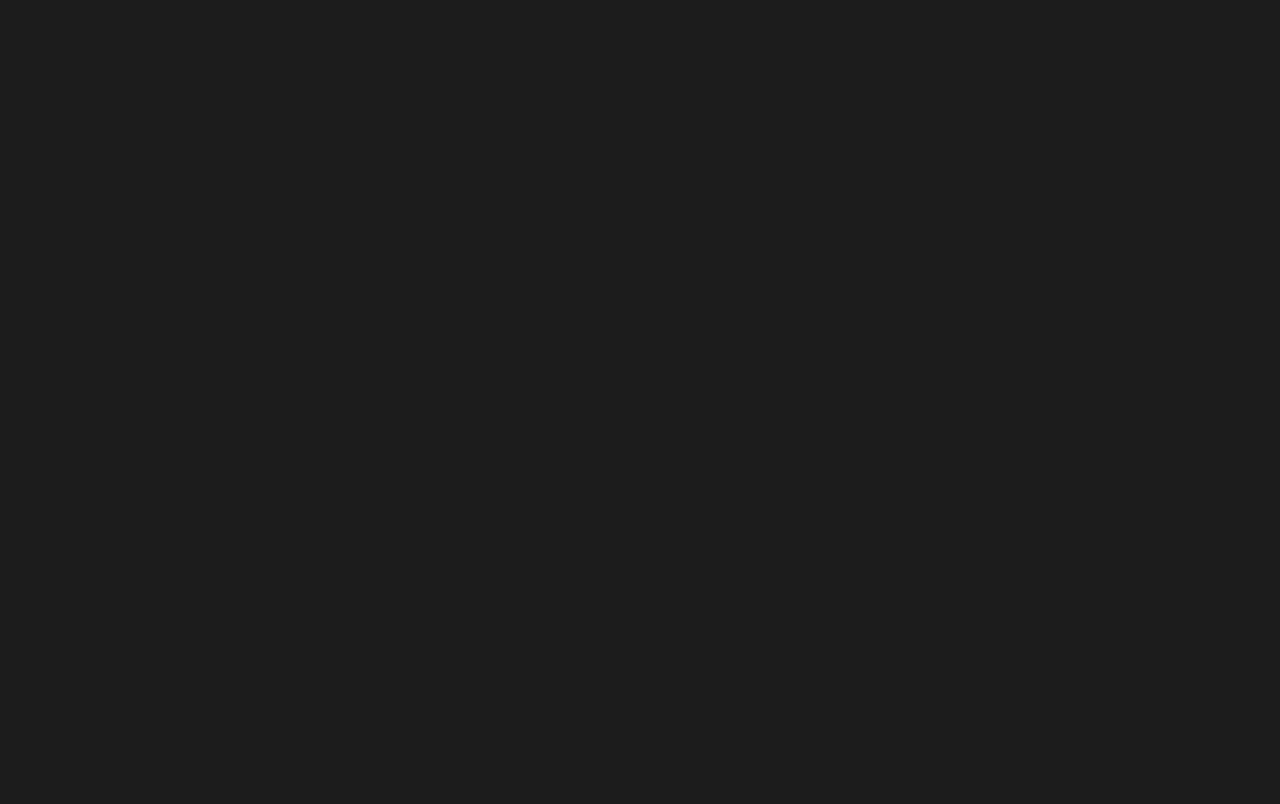
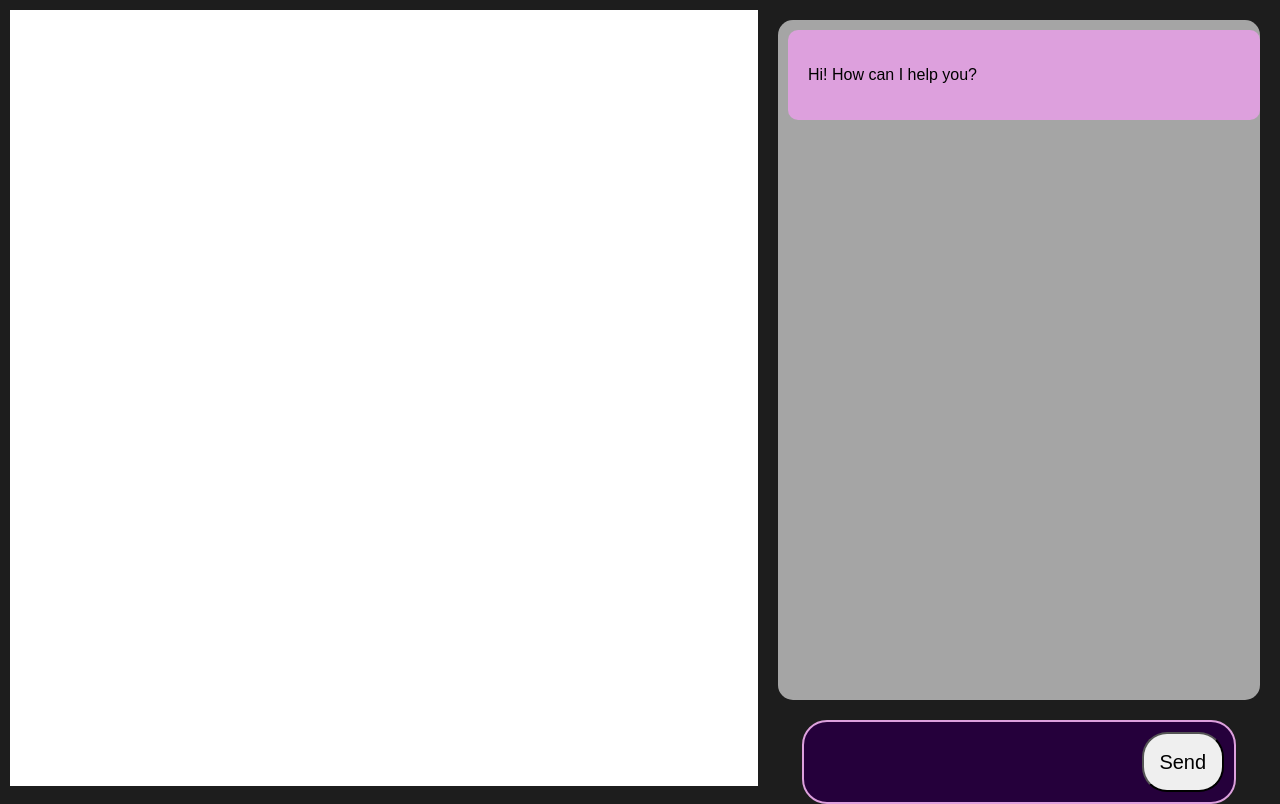
Before and after one commit to Pandava-SIH/Frontend, a React (Vite) app: page /playground in a window 1280 px wide. Before the commit this address had no page. Built offline with nearby package versions, Linux system fonts and the light colour scheme; no server answers.

Commit message:
added playground

```diff
--- a/src/App.jsx
+++ b/src/App.jsx
@@ -4,8 +4,11 @@ import {Route, Routes, BrowserRouter as Router} from "react-router-dom"
 import Assistance from './Pages/Assistance'
 import Guidance from './Pages/Guidance'
 import Generator from './Pages/Generator'
+import { useState } from 'react'
+import Playground from './Pages/Playground'
 
 function App() {
+  const [api, setApi] = useState("");
   return (
     <>
       <Router>
@@ -13,7 +16,8 @@ function App() {
           <Route path='/' Component={Home}/>
           <Route path='/assistance' Component={Assistance} />
           <Route path='/guidance' Component={Guidance}/>
-          <Route path='/generation' Component={Generator}/>
+          <Route path='/generation' element={<Generator callback={setApi}/>}/>
+          <Route path='/playground' element={<Playground format={api}/>}/>
         </Routes>
       </Router>
     </>
--- a/src/Pages/Generator.jsx
+++ b/src/Pages/Generator.jsx
@@ -1,8 +1,9 @@
 import axios from "axios"
 import { useEffect, useRef, useState } from "react"
 import Fuse from "fuse.js"
+import { useNavigate } from "react-router-dom"
 
-export default ()=>{
+export default ({callback})=>{
     const ref = useRef(null)
     const [results, setResults] = useState([])
     let fuse;
@@ -11,7 +12,7 @@ export default ()=>{
             fuse = new Fuse(res.data["titles"])
         })
     })
-
+    const navigate = useNavigate();
     const search = (query)=>{
         let result = fuse.search(query);
         setResults(result);
@@ -31,7 +32,12 @@ export default ()=>{
 
             <div className="results">
                 {
-                    results.map((i,j)=>(<div className="result" key={j}>{i.item}</div>))
+                    results.map((i,j)=>(<div className="result" key={j} onClick={
+                       ()=>{
+                            callback(i.item)
+                            navigate("/playground")
+                        }
+                    }>{i.item}</div>))
                 }
             </div>
         </div>
--- /dev/null
+++ b/src/Pages/Playground.jsx
@@ -0,0 +1,81 @@
+import axios from "axios";
+import { useEffect, useRef, useState } from "react";
+import "../assets/playground.css";
+import ReactMarkdown from "react-markdown";
+
+export default ({ format }) => {
+  const [msgs, setMsgs] = useState([["Hi! How can I help you?", 0]]);
+  const [spin, setSpin] = useState(false);
+  const [form, setForm] = useState("");
+  const ref = useRef();
+
+  const sendPrompt = async () => {
+    let prompt = ref.current.value;
+    if (!prompt) return;
+    ref.current.value = "";
+    setSpin(true);
+    setMsgs([...msgs, [prompt, 1]]);
+    msgs.push([prompt, 1]);
+    axios
+      .post("http://127.0.0.1:8000/format_response/", {
+        headers: {
+          "Content-Type": "application/json",
+        },
+        data: {
+          prompt,
+        },
+      })
+      .then((res) => {
+        setMsgs([...msgs, [res.data["reply"], 0]]);
+        setSpin(false);
+      })
+      .catch((err) => {
+        console.log(err);
+        setSpin(false);
+      });
+  };
+
+  useEffect(() => {
+    axios
+      .post("http://127.0.0.1:8000/fetch_format/", {
+        data: {
+          format,
+        },
+      })
+      .then((res) => {
+        setForm(res.data["format"]);
+      });
+  }, []);
+  return (
+    <div className="playground">
+      <div className="doc_view">
+        <ReactMarkdown>{form}</ReactMarkdown>
+      </div>
+      <div className="chat">
+        <div className="chatbox" style={{height: "85vh"}}>
+          {msgs.map((text) => (
+            <div className={text[1] ? "bubble1" : "bubble2"}>
+              <ReactMarkdown>{text[0]}</ReactMarkdown>
+            </div>
+          ))}
+          {spin ? <div className="load">Generating...</div> : ""}
+        </div>
+        <div id="userin" >
+          <input
+            ref={ref}
+            type="text"
+            id="input"
+            onKeyDown={(e) => {
+              if (e.code === "Enter") {
+                sendPrompt();
+              }
+            }}
+          />
+          <button className="submit" onClick={sendPrompt}>
+            Send
+          </button>
+        </div>
+      </div>
+    </div>
+  );
+};
--- /dev/null
+++ b/src/assets/playground.css
@@ -0,0 +1,24 @@
+.playground{
+    display: grid;
+    grid-template-columns: 60% 40% ;
+}
+
+.doc_view{
+    background-color: white;
+    height: 97vh;
+    margin: 10px;
+    color: black;
+    overflow: scroll;
+    text-align: justify;
+    padding: 5px 30px 10px 10px;
+}
+.chat{
+    height: 100vh;
+    padding: 20px 20px 0px 10px;
+}
+
+.chatbox{
+    border-radius: 15px;
+    background-color: #a5a5a5;
+    margin-bottom: 20px;
+}
```
